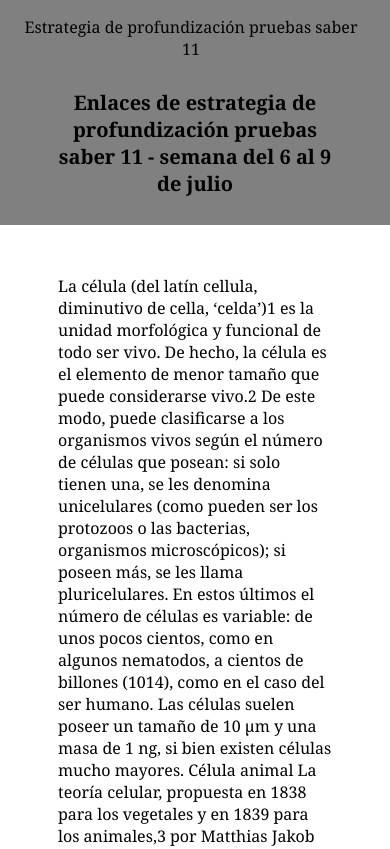
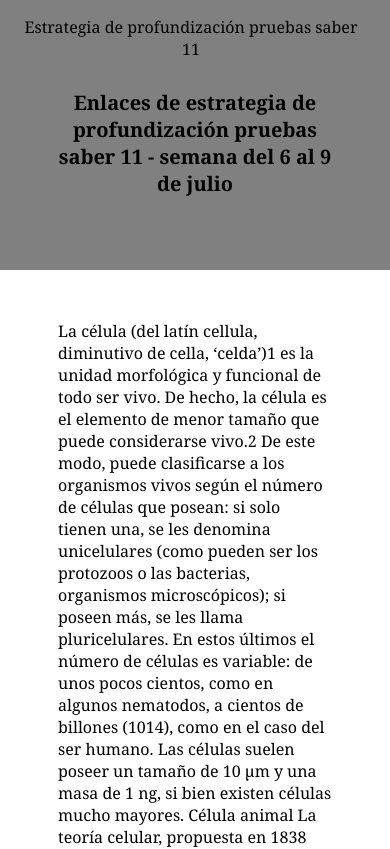
Before and after one commit to 1022-study/profundizacion-pruebas-saber-11, a plain HTML site: page index.html in a window 390 px wide. Shown: the top 849 px of the page. Drawn offline with Linux system fonts and the light colour scheme.

Commit message:
Update responsive.css

```diff
--- a/css/responsive.css
+++ b/css/responsive.css
@@ -3,7 +3,7 @@
       background: gray;
     margin: -56px -10px 48px -10px;
     text-align: center;
-    height: 225px;
+    height: 270px;
     }
     .ti{
       font-size: 20px;
```
